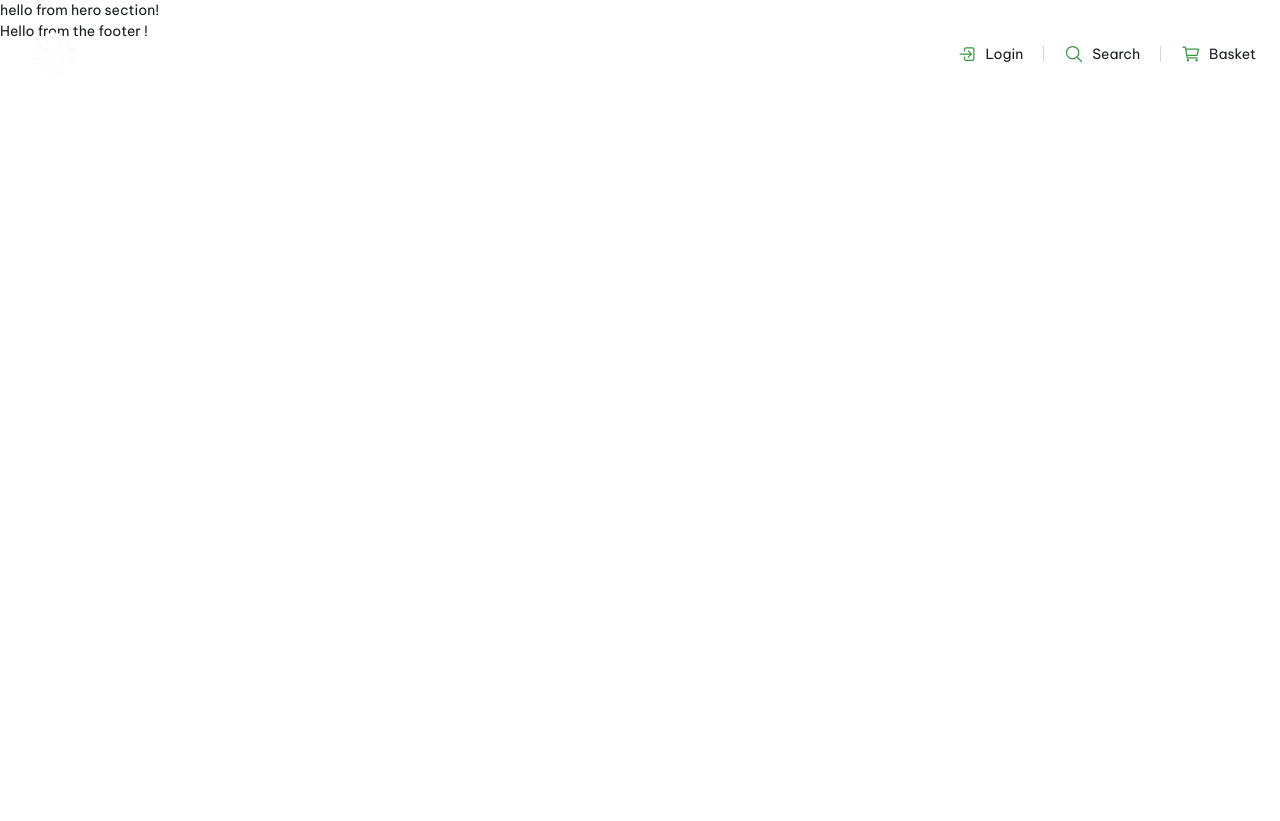
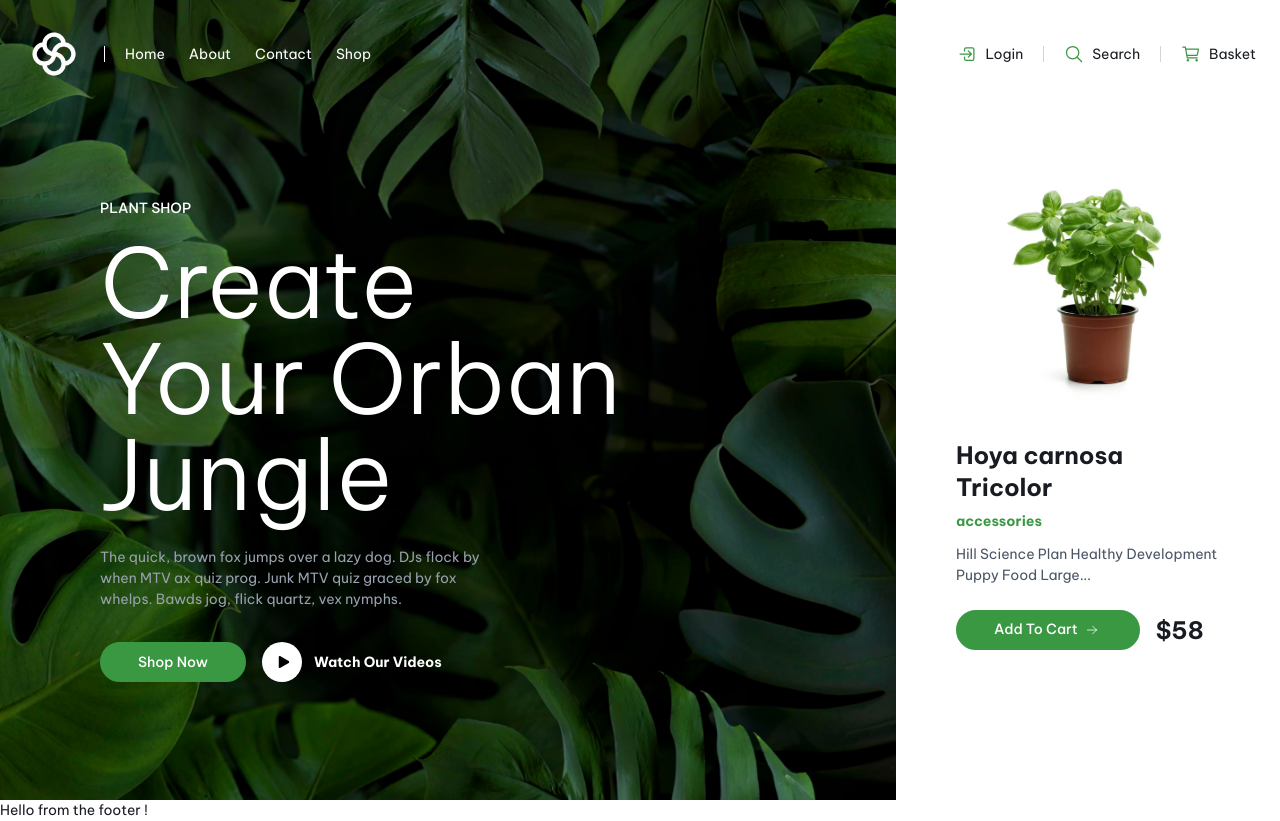
Before and after one commit to grintzdel/landing-page, a Next.js app: page / in a window 1280 px wide. Before the commit the page ends 800 px from the top, so only its background shows below. Built offline with nearby package versions, Linux system fonts and the light colour scheme.

Commit message:
feat: update hero section

```diff
--- a/src/modules/app/react/hero-overlay.tsx
+++ b/src/modules/app/react/hero-overlay.tsx
@@ -16,7 +16,7 @@ const HeroBackgroundImage = (): JSX.Element => {
 
 const HeroSubtitle = (): JSX.Element => {
     return (
-        <p className="uppercase font-bold mb-4 text-white/80">
+        <p className="uppercase font-medium mb-4 text-white">
             Plant Shop
         </p>
     );
@@ -50,7 +50,7 @@ const HeroActions = (): JSX.Element => {
 
 const HeroContent = (): JSX.Element => {
     return (
-        <div className="relative z-10 h-full flex flex-col justify-center px-6 md:px-12 lg:px-25">
+        <div className="relative z-10 h-full flex flex-col justify-center px-6 pt-30 pb-10 md:px-12 lg:px-25">
             <HeroSubtitle/>
             <HeroTitle/>
             <HeroDescription/>
--- /dev/null
+++ b/src/modules/app/react/hero-product.tsx
@@ -0,0 +1,71 @@
+import Image from "next/image";
+import {Button} from "@/ui/button";
+import React, {JSX} from "react";
+
+const ProductImage = (): JSX.Element => {
+    return (
+        <div className="relative w-full max-w-md aspect-square mb-6">
+            <Image
+                src="/hero-product.jpg"
+                alt="Product"
+                fill
+                className="object-contain"
+            />
+        </div>
+    );
+};
+
+const ProductTitle = (): JSX.Element => {
+    return (
+        <h2 className="text-2xl font-bold mb-2 max-w-">
+            Hoya carnosa Tricolor
+        </h2>
+    );
+};
+
+const ProductCategory = (): JSX.Element => {
+    return (
+        <p className="text-[#3a9843] font-bold mb-3">
+            accessories
+        </p>
+    );
+};
+
+const ProductDescription = (): JSX.Element => {
+    return (
+        <p className="text-gray-600 max-w-sm mb-6">
+            Hill Science Plan Healthy Development Puppy Food Large...
+        </p>
+    );
+};
+
+const ProductPrice = (): JSX.Element => {
+    return (
+        <span className="text-2xl font-bold ml-4">
+            $58
+        </span>
+    );
+};
+
+const ProductActions = (): JSX.Element => {
+    return (
+        <div className="flex items-center">
+            <Button text="Add to Cart" href="#" withArrow/>
+            <ProductPrice/>
+        </div>
+    );
+};
+
+export default function HeroProduct() {
+    return (
+        <div className="flex-1 flex flex-col justify-center items-center">
+            <div className="px-15 w-full max-w-md">
+                <ProductImage/>
+                <ProductTitle/>
+                <ProductCategory/>
+                <ProductDescription/>
+                <ProductActions/>
+            </div>
+        </div>
+    );
+}
--- a/src/modules/app/react/hero-section.tsx
+++ b/src/modules/app/react/hero-section.tsx
@@ -1,5 +1,11 @@
+import HeroOverlay from "@/modules/app/react/hero-overlay";
+import HeroProduct from "@/modules/app/react/hero-product";
+
 export default function HeroSection() {
     return (
-        <h1>hello from hero section!</h1>
+        <section className="h-screen flex flex-col lg:flex-row">
+            <HeroOverlay/>
+            <HeroProduct/>
+        </section>
     )
 }
--- a/src/ui/button.tsx
+++ b/src/ui/button.tsx
@@ -42,11 +42,11 @@ export const Button = ({
         <Link
             href={href}
             className={`font-medium rounded-full flex justify-center items-center content-center h-10 px-9 text-white capitalize whitespace-nowrap border-2 border-[#3a9843] bg-[#3a9843] hover:bg-white hover:text-[#3a9843] transition-colors ${
-                withArrow ? "gap-3" : ""
+                withArrow ? "gap-1" : ""
             } ${className}`}
         >
             {text}
-            {withArrow && <Arrow className="rotate-180"/>}
+            {withArrow && <Arrow className="rotate-180 w-3 h-3"/>}
         </Link>
     );
 }
```
Also changed, not shown: public/hero-product.jpg (added).
